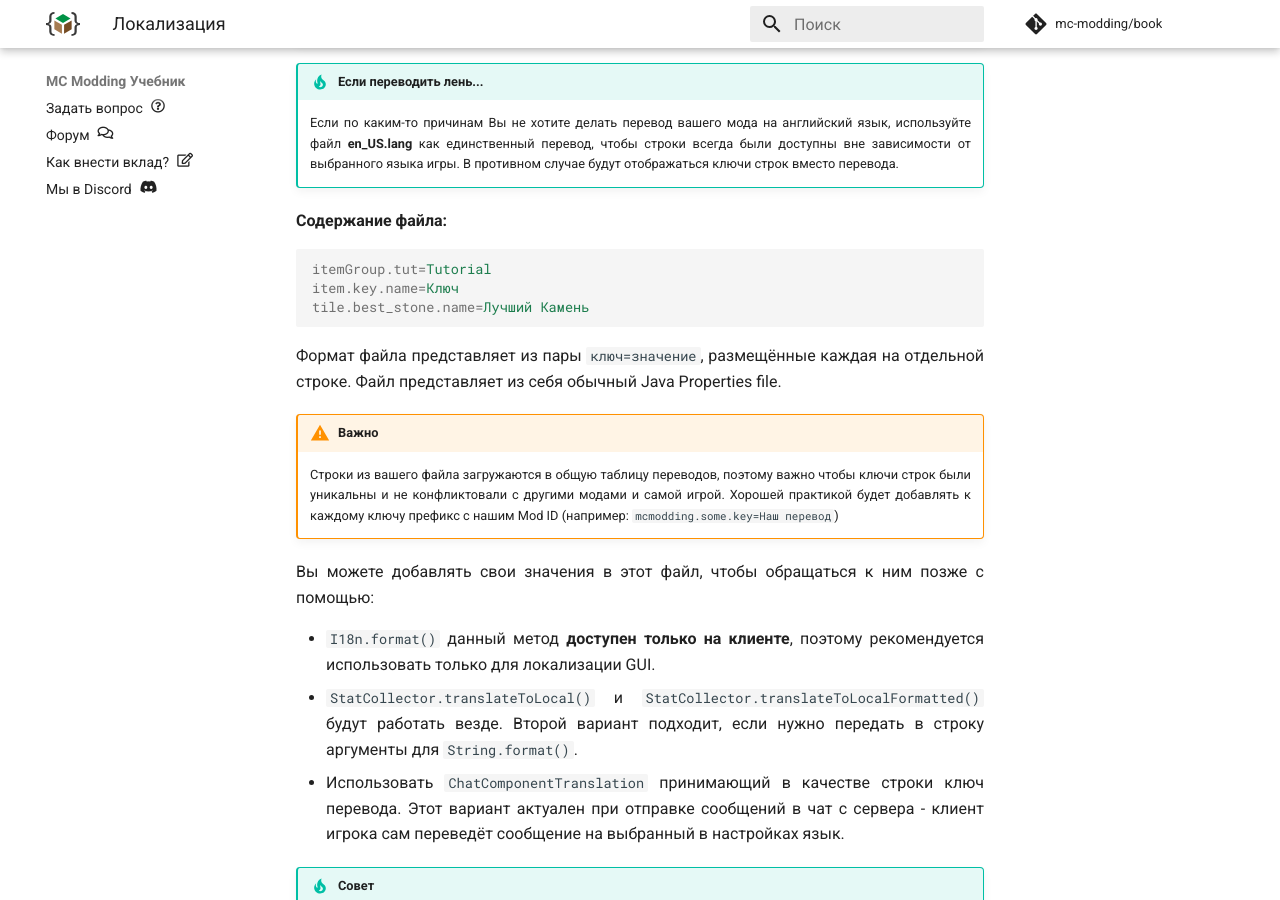
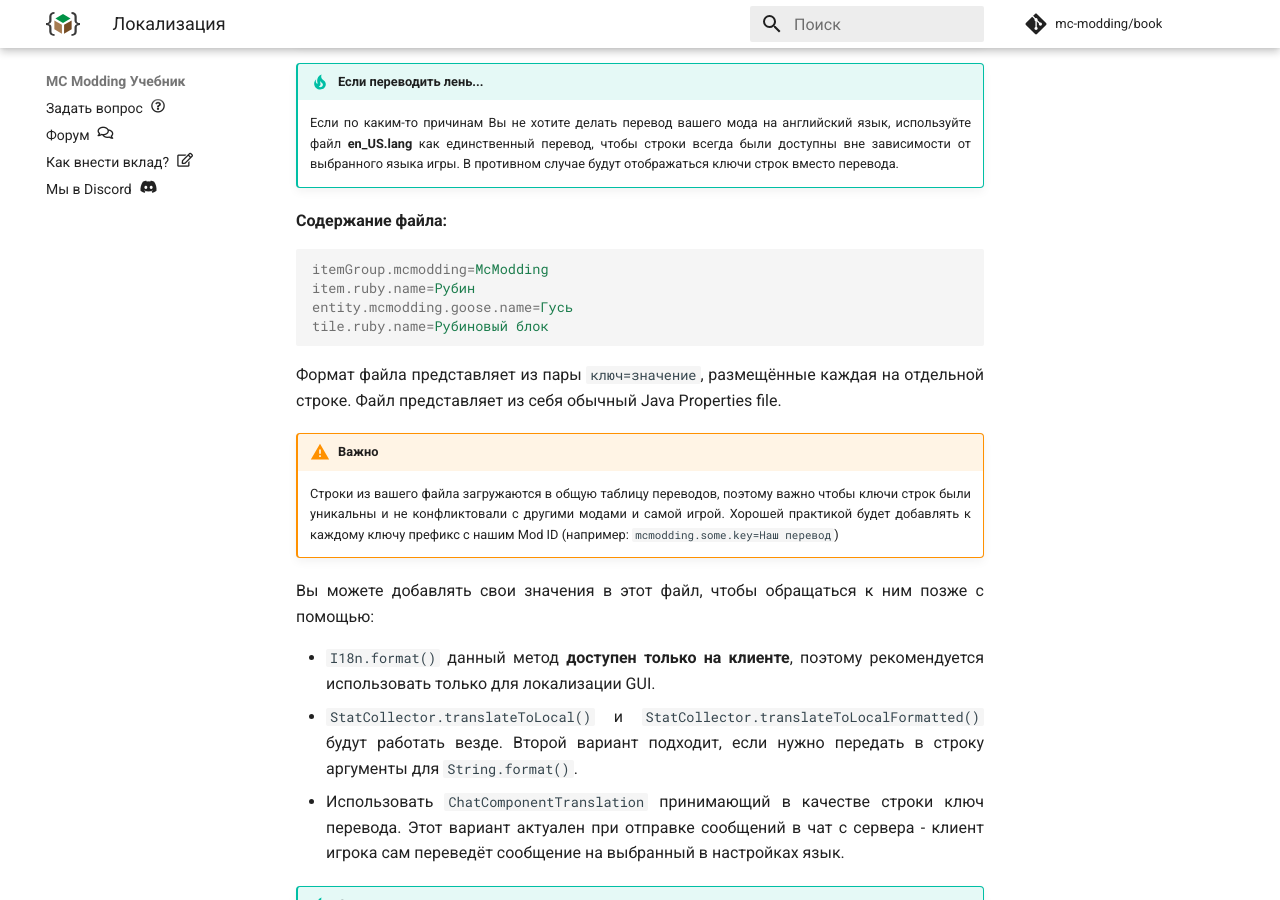
Before and after one commit to mc-modding/book, an MkDocs documentation site: the page built from docs/1.7.10/lang/index.md, in a window 1280 px wide and 900 px high, scrolled down 558 px. Built offline with MkDocs 1.6.1 and Material for MkDocs 9.7.7, drawn with Linux system fonts in a browser that asks for light colours; nearby versions of some CDN libraries; comment, search, counter and statistics services are not loaded.

Commit message:
Изменён пример lang файла

````diff
--- a/docs/1.7.10/lang/index.md
+++ b/docs/1.7.10/lang/index.md
@@ -21,9 +21,10 @@ src
 
 **Содержание файла:**
 ```properties
-itemGroup.tut=Tutorial
-item.key.name=Ключ
-tile.best_stone.name=Лучший Камень
+itemGroup.mcmodding=McModding
+item.ruby.name=Рубин
+entity.mcmodding.goose.name=Гусь
+tile.ruby.name=Рубиновый блок
 ```
 Формат файла представляет из пары `ключ=значение`, размещённые каждая на отдельной строке. Файл представляет из себя обычный Java Properties file.
 
````
